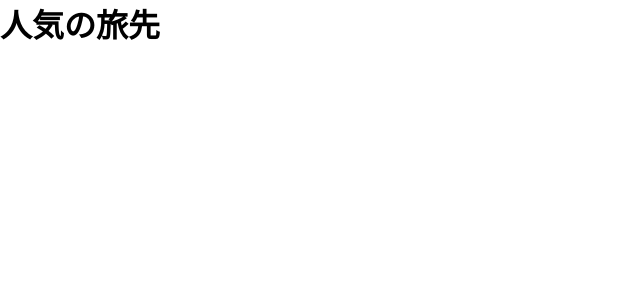
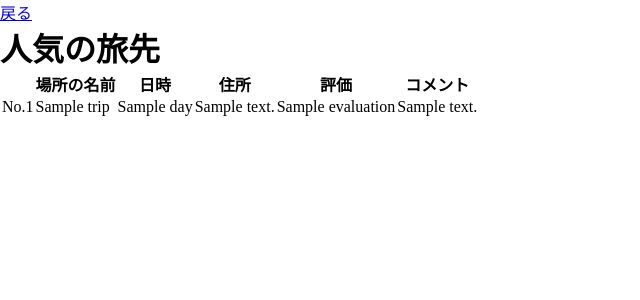
Before and after one commit to 2024AIT-OOP2-G07/Travel_Diary, a Flask app: template templates/trip.html in a window 1280 px wide. Shown: the top 300 px of the page, without its empty margins (0-640 px from the left). Run offline with Flask 3, Linux system fonts and the light colour scheme; the template is opened without the code that fills it: most values are stand-ins (such as "Sample title", 1, 10 or a date in 2020).

Commit message:
人気な場所のデータ取得と表示

```diff
--- a/templates/trip.html
+++ b/templates/trip.html
@@ -6,6 +6,31 @@
     <link rel="stylesheet" href="{{ url_for('static', filename='style.css') }}" />
   </head>
   <body>
+    <a href="{{ url_for('index') }}">戻る</a>
     <h1>人気の旅先</h1>
+    <table>
+      <thead>
+        <tr>
+            <th>&nbsp;</th>
+            <th>場所の名前</th>
+            <th>日時</th>
+            <th>住所</th>
+            <th>評価</th>
+            <th>コメント</th>
+        </tr>
+      </thead>
+      <tbody>
+        {% for trip_data in trip_data %}
+        <tr>
+            <td>No.{{ loop.index }}</td>
+            <td>{{ trip_data.name }}</td>
+            <td>{{ trip_data.day }}</td>
+            <td>{{ trip_data.address }}</td>
+            <td>{{ trip_data.evaluation }}</td>
+            <td>{{ trip_data.comment }}</td>
+        </tr>
+        {% endfor %}
+    </tbody>
+  </table>
   </body>
 </html>
```
Also changed, not shown: routes/trip.py (+11 -1 lines).
